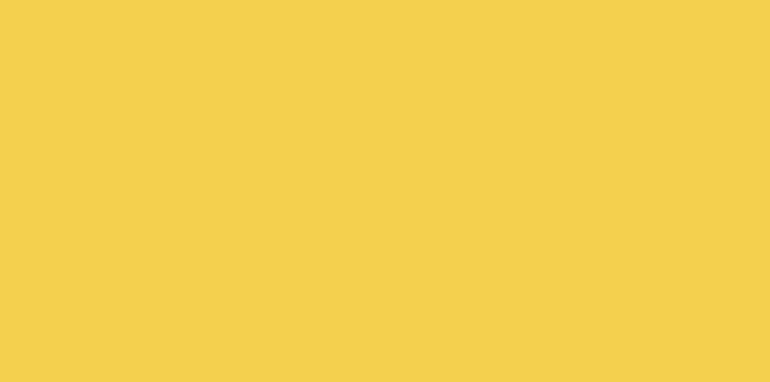
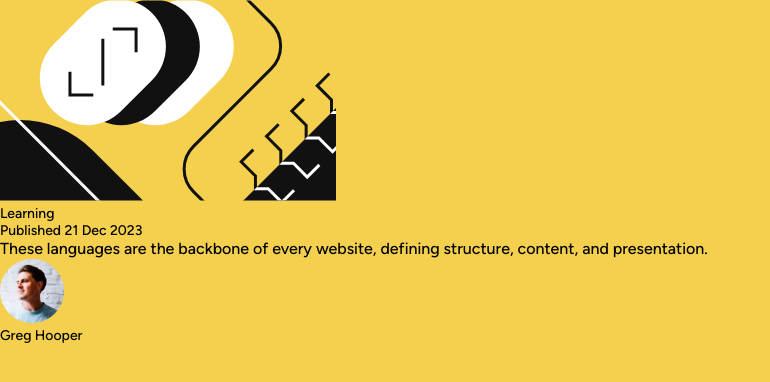
Before and after one commit to gretawix/blog-preview-card, a website: page index.html in a window 1280 px wide. Shown: the whole page, without its empty margins (0-770 px from the left). Drawn offline with Linux system fonts and the light colour scheme.

Commit message:
html setup

```diff
--- a/index.html
+++ b/index.html
@@ -13,6 +13,32 @@
         <title>Blog preview card</title>
     </head>
     <body>
-        <section></section>
+        <section class="card-section">
+            <div class="blog-preview-card">
+                <div class="blog-img">
+                    <img
+                        src="./assets/images/illustration-article.svg"
+                        alt="blog image"
+                    />
+                </div>
+                <div class="card-content">
+                    <div class="card-label">
+                        <p class="paragraph-s bold">Learning</p>
+                    </div>
+                    <p class="paragraph-s date">Published 21 Dec 2023</p>
+                    <p class="paragraph-m">
+                        These languages are the backbone of every website,
+                        defining structure, content, and presentation.
+                    </p>
+                </div>
+                <div class="author">
+                    <img
+                        src="./assets/images/image-avatar.webp"
+                        alt="Greg Hooper"
+                    />
+                    <p class="paragraph-s bold">Greg Hooper</p>
+                </div>
+            </div>
+        </section>
     </body>
 </html>
```
